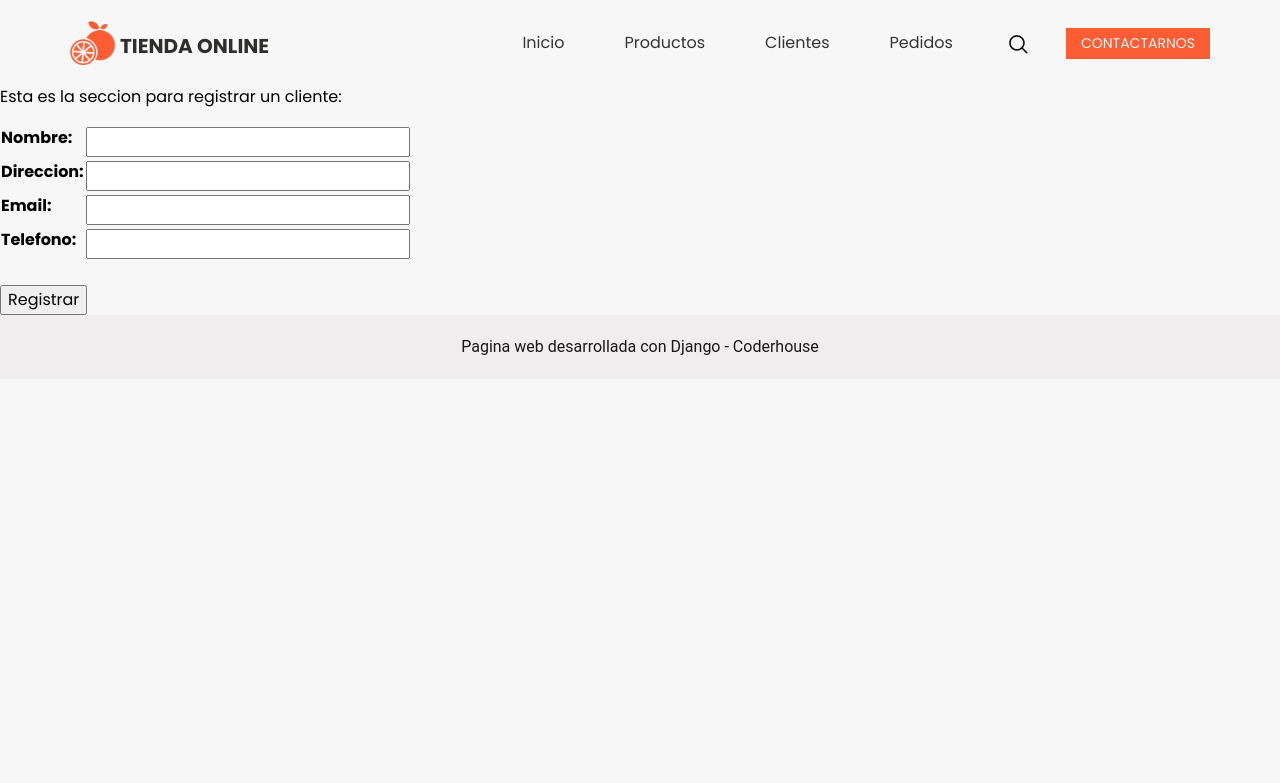
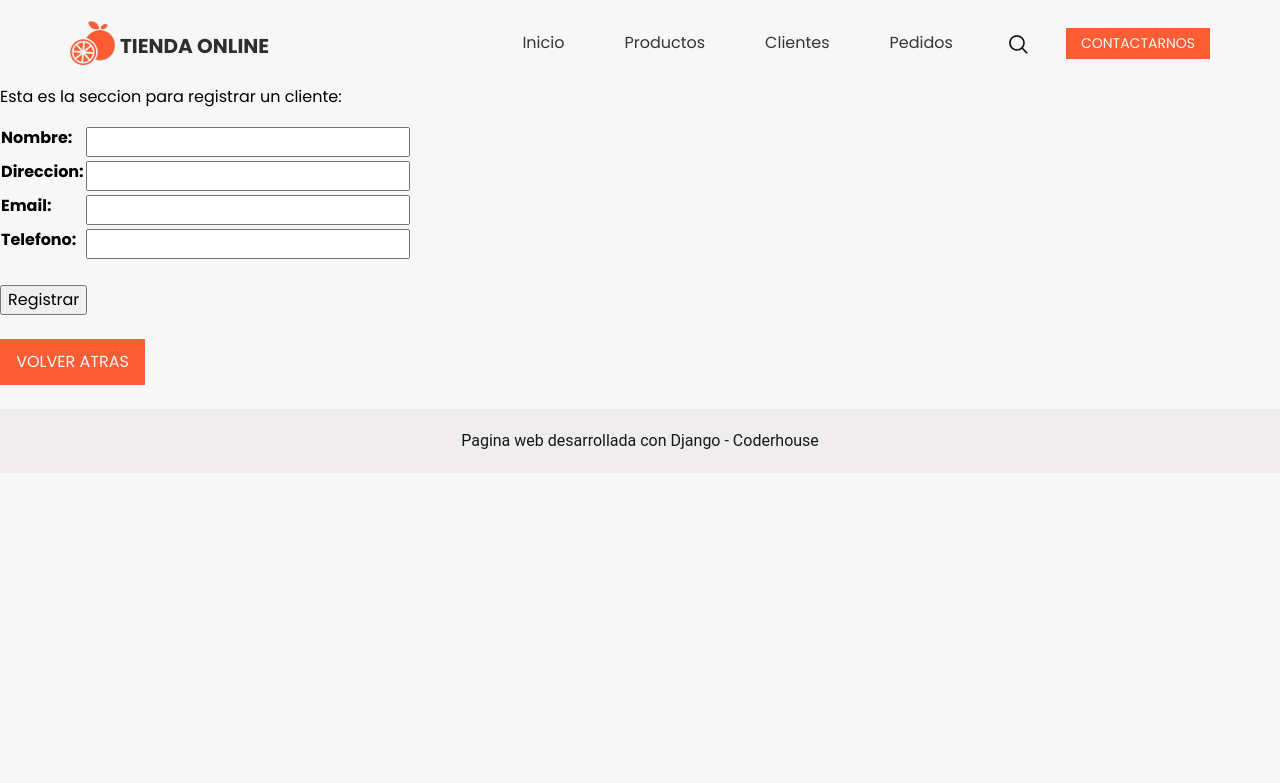
Before and after one commit to feliRios/PY-Coderhouse-PreEntrega3-Lopez-Rios, a Django app: page /clientes/registrar_cliente/ in a window 1280 px wide. Shown: the top 783 px of the page. Run offline with Django 4.2, Linux system fonts and the light colour scheme; some libraries are stand-ins or nearby versions.

Commit message:
Boton volver atras

```diff
--- a/tienda_online/core/templates/core/registrar_cliente.html
+++ b/tienda_online/core/templates/core/registrar_cliente.html
@@ -22,5 +22,12 @@
         <br>
         <input type="submit" value="Registrar">
     </form>
+    <br>
+    <div class="d-flex">
+        <a href="{% url 'productos' %}" class="text-uppercase custom_orange-btn mr-3">
+          Volver Atras
+        </a>
+    </div>
+    <br>
 
 {% endblock content %}
```
